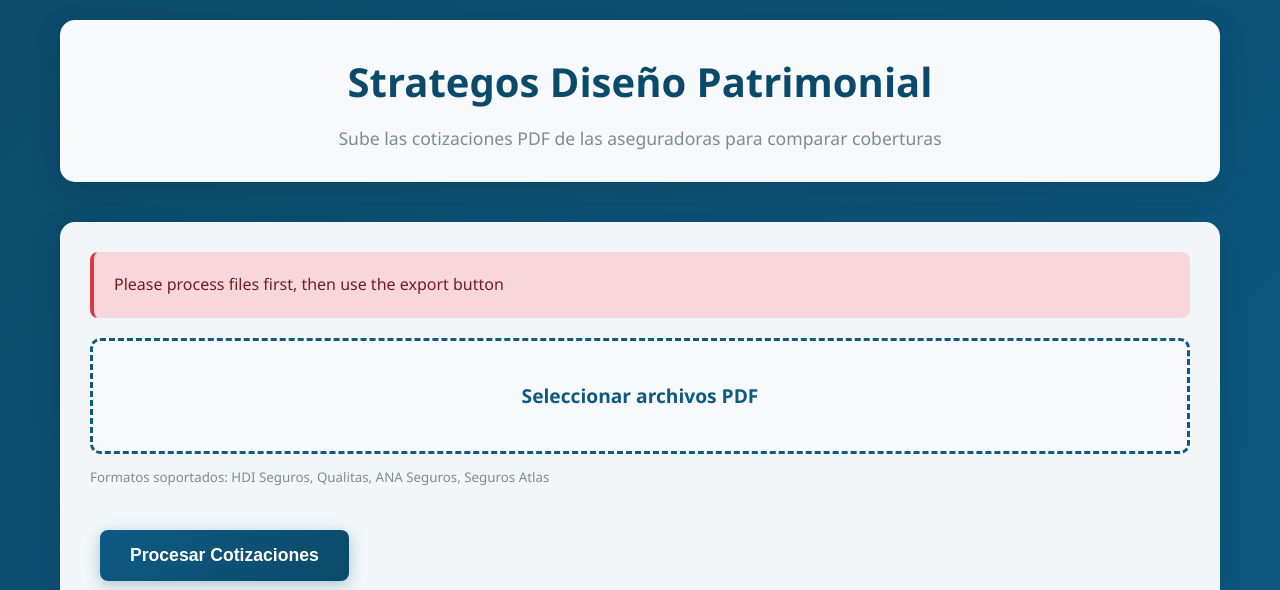
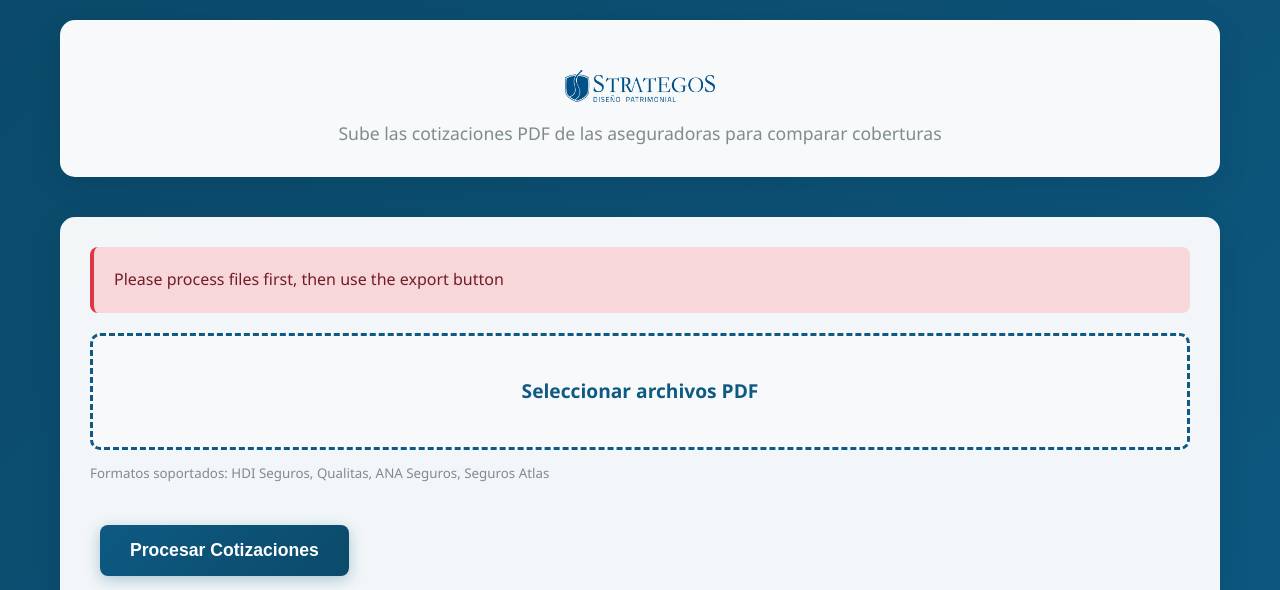
Before and after one commit to Rogzr/SegurosAutos, a Flask app: page /export in a window 1280 px wide. Shown: the top 590 px of the page. Run offline with Flask 3, Linux system fonts and the light colour scheme.

Commit message:
Refactor HTML templates to improve company logo display and header structure; update styles for better alignment and spacing in PDF export.

```diff
--- a/app.py
+++ b/app.py
@@ -304,8 +304,8 @@ def export_pdf_with_data(data_json):
                 color: #4a5961;
             }
             .meta .vehiculo { font-weight: 600; color: #0b4a6a; }
-            .company-header { display:flex; align-items:center; gap:8px; justify-content:center; }
-            .company-header img { height: 18px; object-fit: contain; }
+            .company-header-inner { display:flex; align-items:center; justify-content:center; height: 100%; }
+            .company-header-inner img { height: 18px; object-fit: contain; margin: 4px 0; }
         ''', font_config=font_config)
 
         HTML(string=html_content).write_pdf(pdf_buffer, stylesheets=[pdf_css], font_config=font_config)
--- a/templates/index.html
+++ b/templates/index.html
@@ -9,7 +9,11 @@
 <body>
     <div class="container">
         <header>
-            <h1>Strategos Diseño Patrimonial</h1>
+            <div class="meta" style="margin-bottom: 10px;">
+                <div>
+                    <img src="{{ url_for('static', filename='strategos_footer.png') }}" alt="Logo" class="logo">
+                </div>
+            </div>
             <p>Sube las cotizaciones PDF de las aseguradoras para comparar coberturas</p>
         </header>
 
```
Also changed, not shown: templates/results.html (+7 -5 lines).
